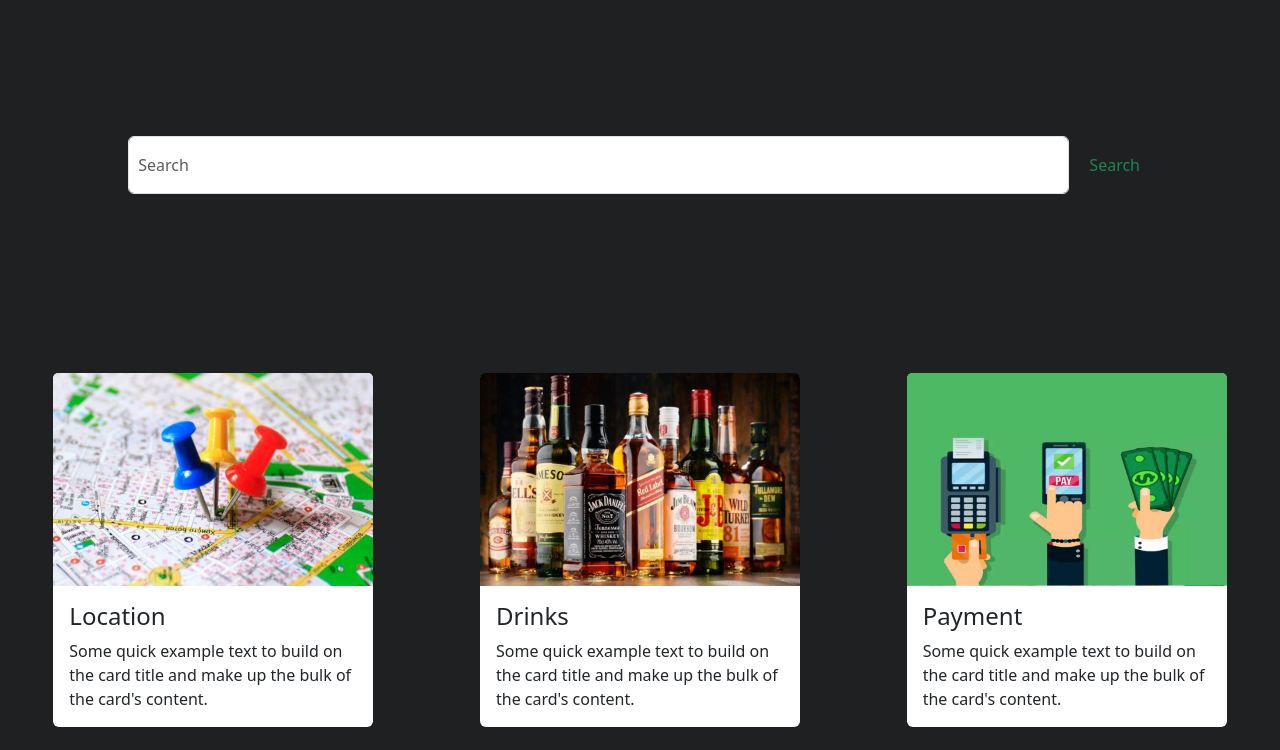
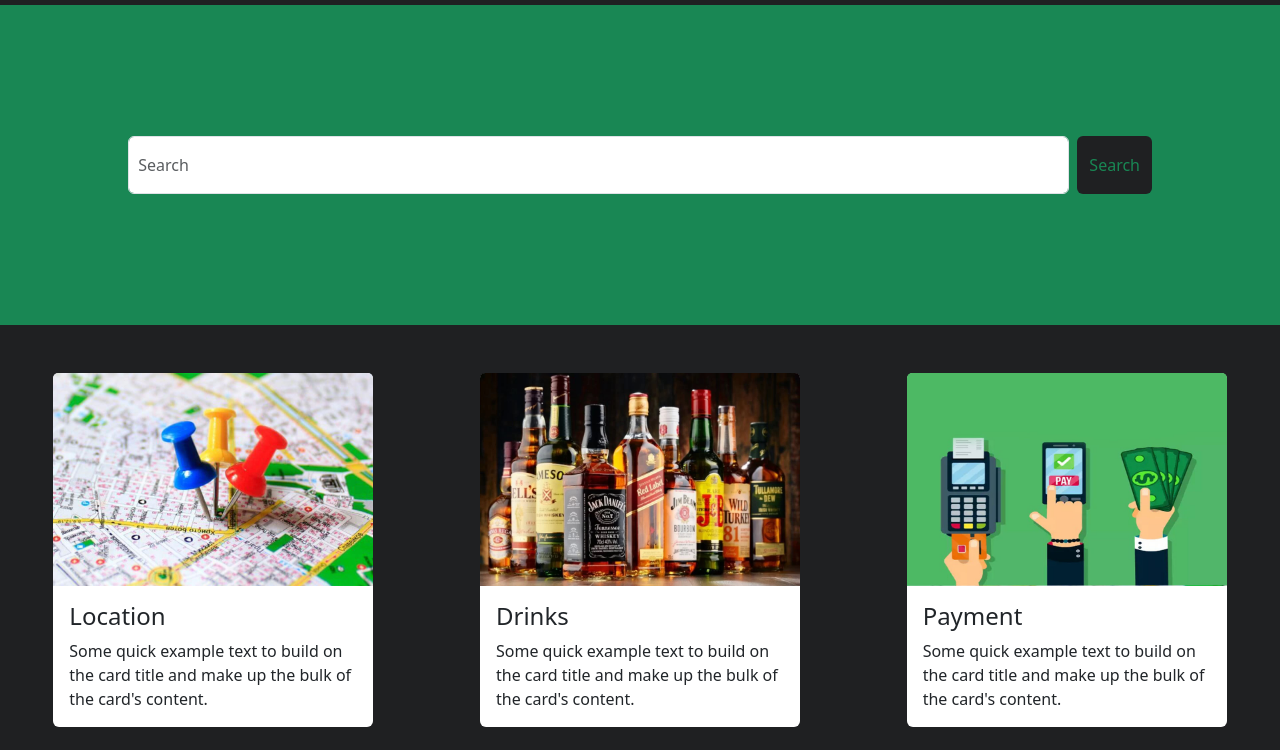
Before and after one commit to Kellviiin/drinks, a plain HTML site: page index.html in a window 1280 px wide. Shown: the part 51-801 px from the top of the page. Drawn offline with nearby package versions, Linux system fonts and the light colour scheme.

Commit message:
background main

```diff
--- a/style.css
+++ b/style.css
@@ -7,6 +7,7 @@ main{
     flex-direction: column;
     justify-content: center;
     align-items: center;
+    background-color: #198754;
 
 
 }
```
